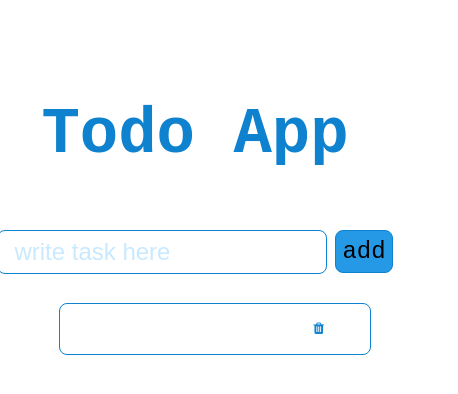
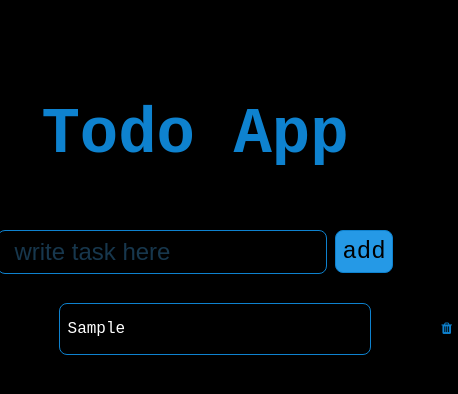
Before and after one commit to johnabrham438/--todo-app, a plain HTML site: page index.html in a window 390 px wide. Both pictures are taken after typing "Sample" into the empty fields and a click on the button "add". Shown: the whole page, 458 px wide, since content can reach past the window. Drawn offline with Linux system fonts and the light colour scheme.

Commit message:
Update style.css

```diff
--- a/style.css
+++ b/style.css
@@ -4,7 +4,7 @@ body{
     align-items: center;
     justify-content: center;
     gap: 1rem;
-    background-color: white;
+    background-color: black;
     color: white;
     font-family: monospace;
 
@@ -132,11 +132,13 @@ p{
 
 }
 @media screen and (max-width: 500px) {
-
+    .task-input{
+        width: 20rem;
+    }
     .task{
         width: 90%;
     }
     .delete-btn{
-        margin-left: 15rem;
+        margin-left: 23rem;
     }
 }
```
